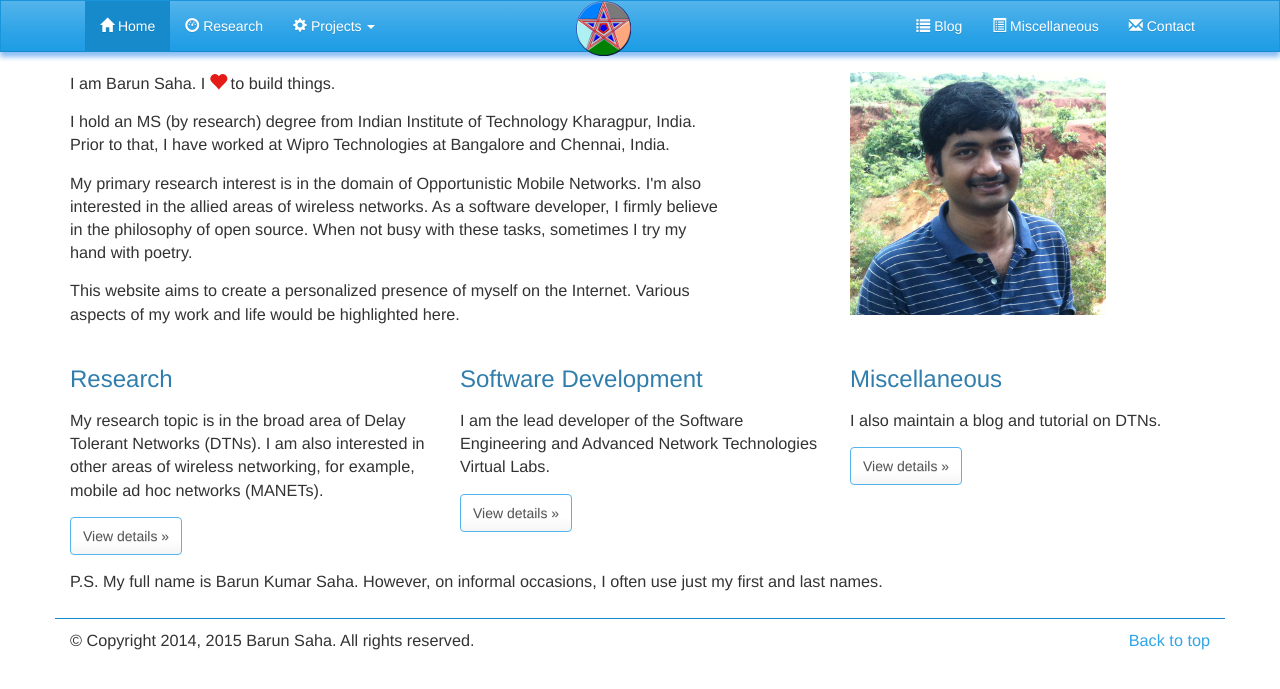
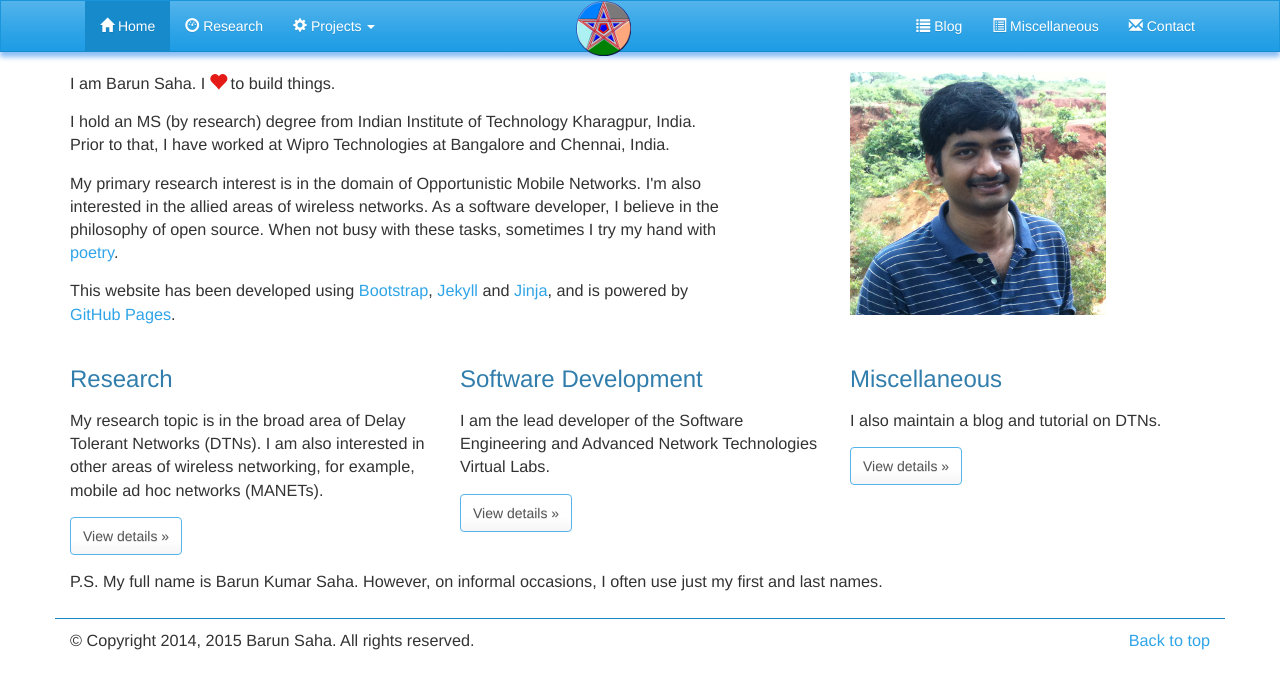
Before and after one commit to barun-saha/barun-saha.github.io, a Jekyll site: the page index.html, which Jekyll copies as it is, in a window 1280 px wide. Shown: the top 689 px of the page. Built offline with Jekyll 4.4.1, drawn with Linux system fonts in a browser that asks for light colours; nearby versions of some CDN libraries.

Commit message:
Updated contents

```diff
--- a/index.html
+++ b/index.html
@@ -85,15 +85,19 @@
 					My primary research interest is in the domain of
 					Opportunistic Mobile Networks. I'm also interested in
 					the allied areas of wireless networks. As a software
-					developer, I firmly believe in the philosophy of open source.
+					developer, I believe in the philosophy of open source.
 					When not busy with these tasks, sometimes I try my hand
-					with poetry.
+					with <a href="http://pothi.com/pothi/book/barun-saha-swapner-kheya">
+					poetry</a>.
 				</p>
 
 				<p>
-					This website aims to create a personalized presence of myself
-					on the Internet. Various aspects of my work and life would
-					be highlighted here.
+					This website has been developed using
+					<a href="http://getbootstrap.com/">Bootstrap</a>,
+					<a href="http://jekyllrb.com/">Jekyll</a> and
+					<a href="http://jinja.pocoo.org/">Jinja</a>, and is
+					powered by <a href="https://pages.github.com/">
+					GitHub Pages</a>.
 				</p>
 			</div>
 
```
Also changed, not shown: templates/index.html (+9 -5 lines).
